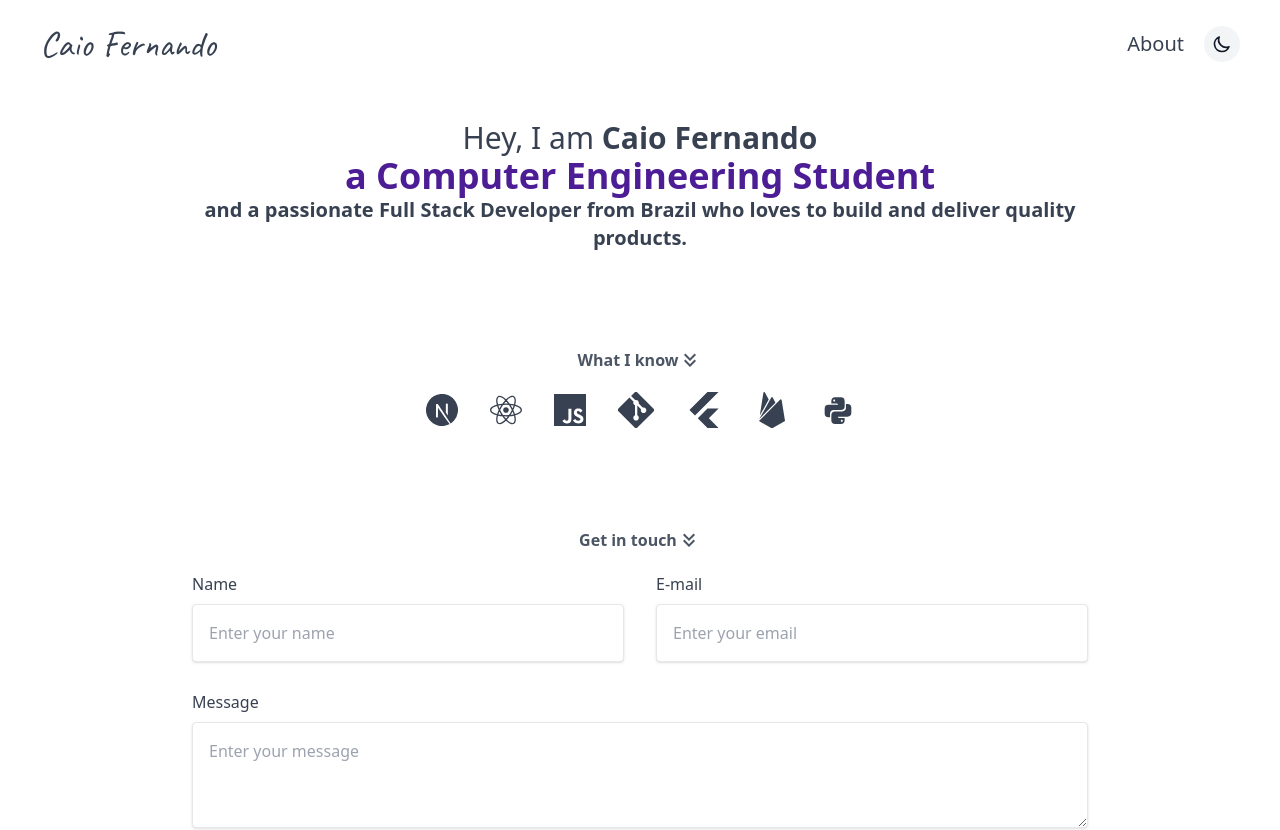
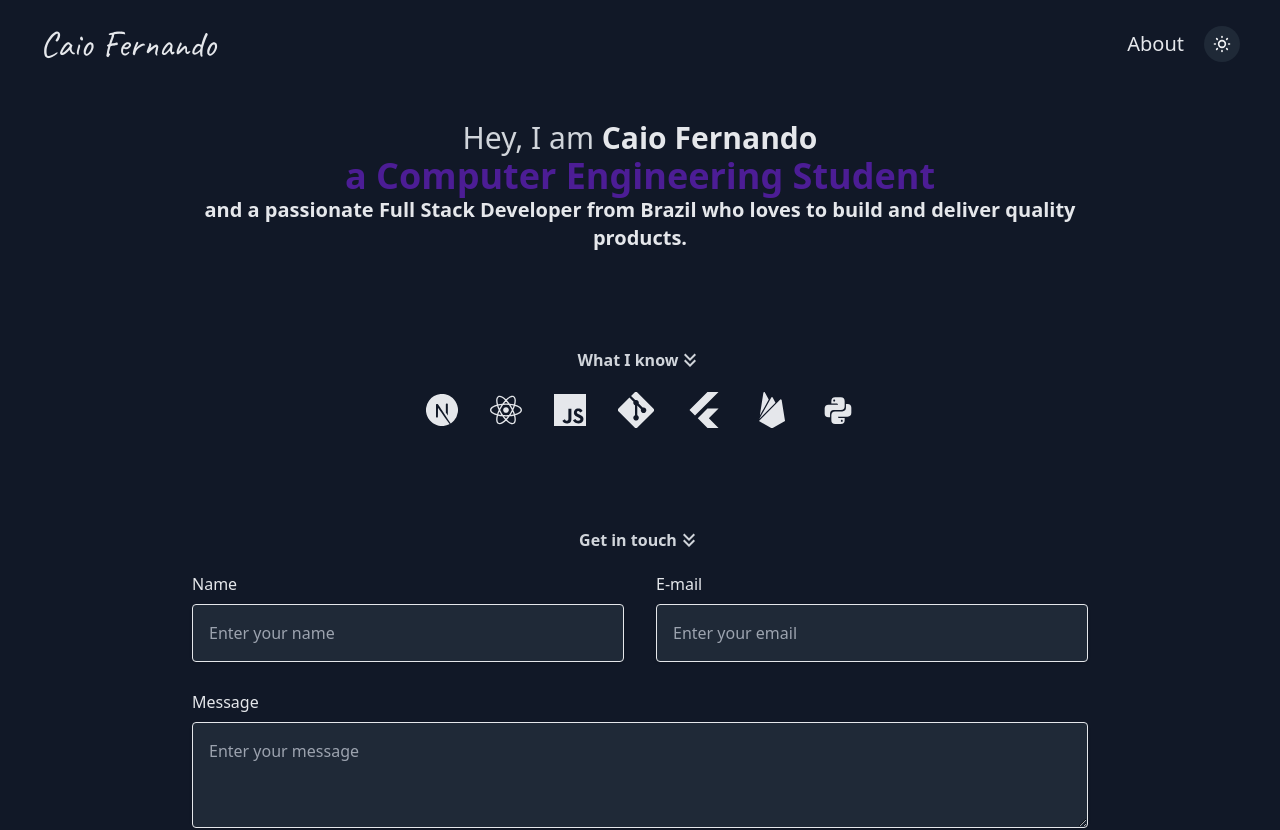
Before and after one commit to CaioFernandoDev/caio-dev, a Next.js app: page / in a window 1280 px wide. Shown: the top 830 px of the page. Built offline with nearby package versions, Linux system fonts and the light colour scheme.

Commit message:
Ajeitando tema

```diff
--- a/src/app/layout.tsx
+++ b/src/app/layout.tsx
@@ -16,7 +16,11 @@ export default function RootLayout({
   return (
     <html lang="en" className={caveat.variable}>
       <body className="flex flex-col h-screen justify-between dark:bg-gray-900">
-        <ThemeProvider attribute="class">
+        <ThemeProvider
+          attribute="class"
+          enableSystem={false}
+          defaultTheme="dark"
+        >
           <div className="dark:bg-gray-900">
             <Header />
           </div>
```
